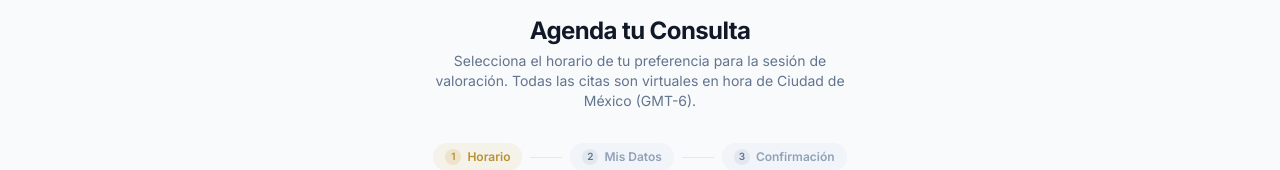
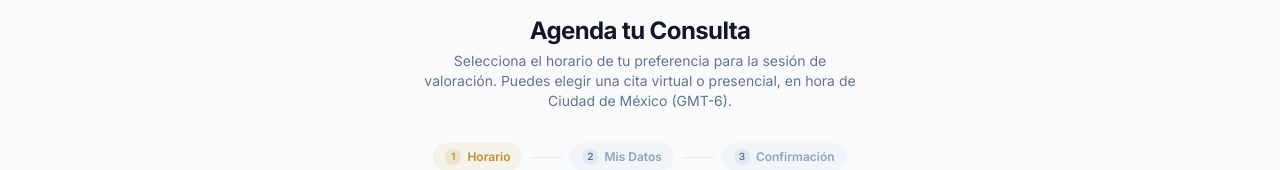
Before and after one commit to vedamci/ayurveda-consultas, a React (Vite) app: page /reservar in a window 1280 px wide. Shown: the part 173-343 px from the top of the page. Built offline with nearby package versions, Linux system fonts and the light colour scheme; no server answers.

Commit message:
Fix calendar API base and appointment copy

```diff
--- a/src/pages/PatientBooking.tsx
+++ b/src/pages/PatientBooking.tsx
@@ -282,7 +282,7 @@ export default function PatientBooking() {
                     />
                     <h2 className="text-2xl font-bold text-slate-850 tracking-tight">Agenda tu Consulta</h2>
                     <p className="text-slate-500 text-sm mt-1 max-w-md mx-auto">
-                        Selecciona el horario de tu preferencia para la sesión de valoración. Todas las citas son virtuales en hora de Ciudad de México (GMT-6).
+                        Selecciona el horario de tu preferencia para la sesión de valoración. Puedes elegir una cita virtual o presencial, en hora de Ciudad de México (GMT-6).
                     </p>
                 </div>
 
--- a/vite.calendar.config.ts
+++ b/vite.calendar.config.ts
@@ -5,6 +5,7 @@ import { resolve } from 'node:path';
 
 export default defineConfig({
   root: resolve(__dirname, 'calendar-app'),
+  envDir: __dirname,
   base: '/calendario-consultas/',
   plugins: [react(), tailwindcss()],
   publicDir: resolve(__dirname, 'public'),
```
